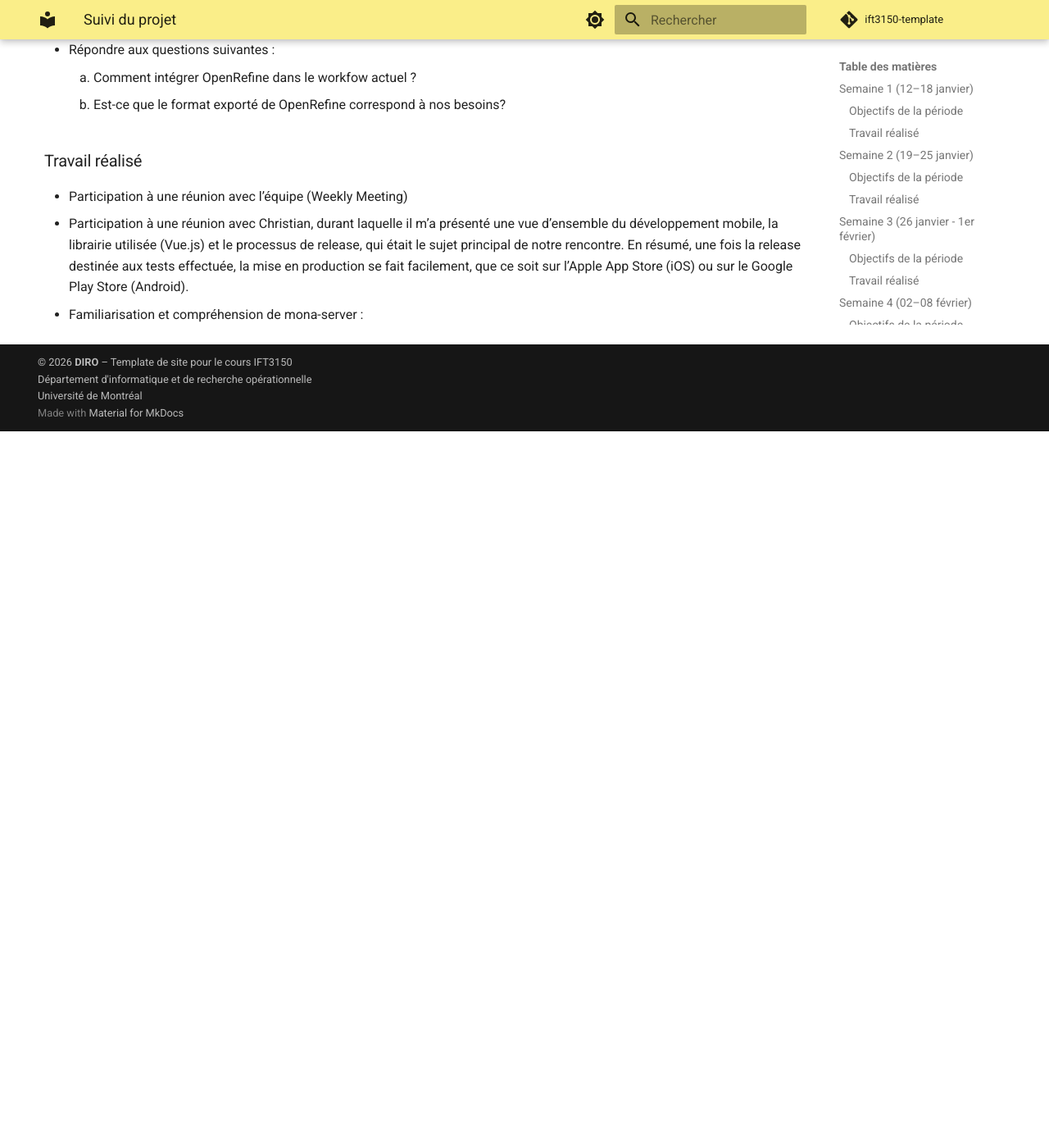
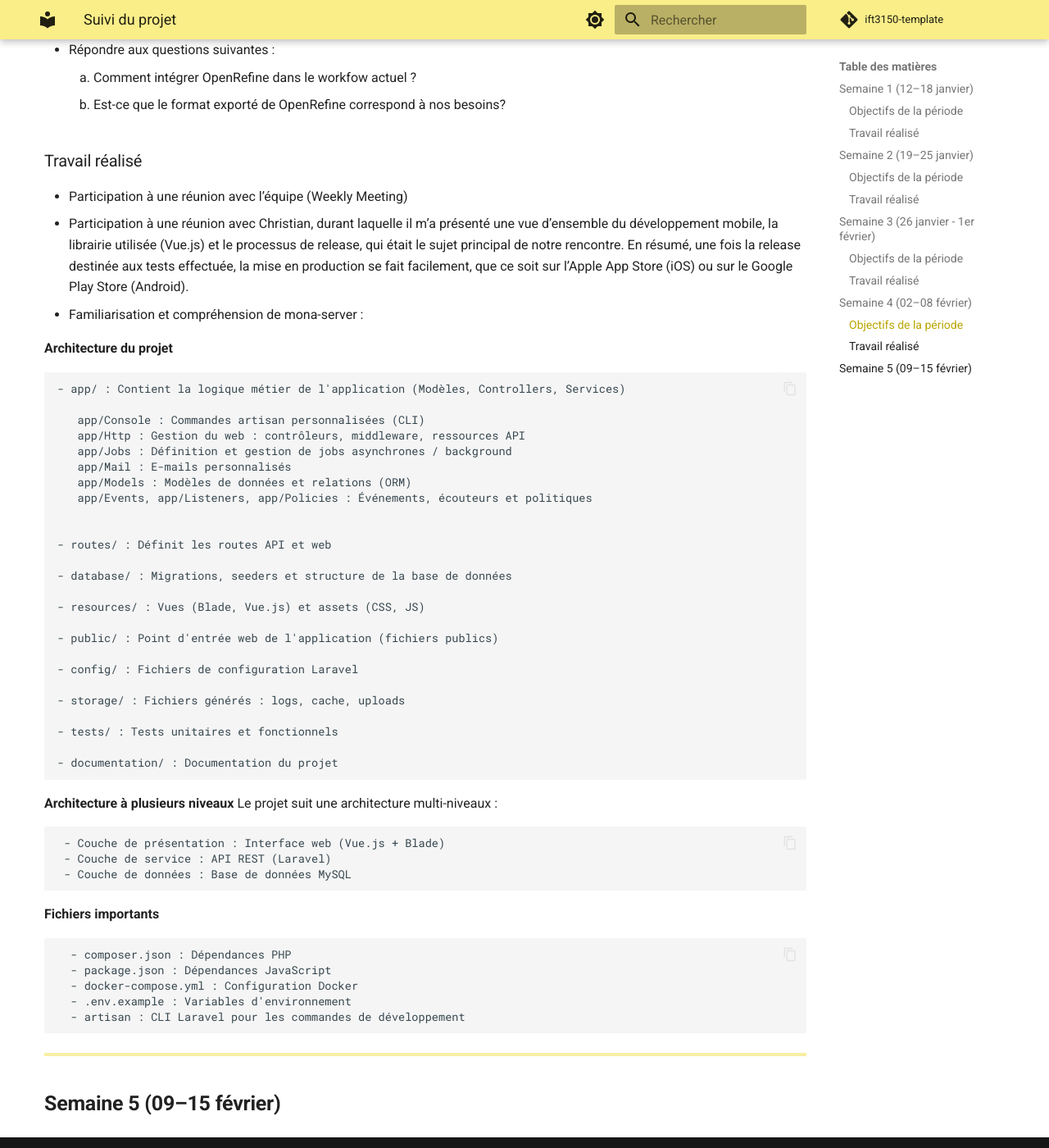
Before and after one commit to anissaofk/IFT-3150-MONA, an MkDocs documentation site: the page built from docs/suivi.md, in a window 1280 px wide and 1400 px high, scrolled down 3908 px. Shown: the whole window at 82% size. Built offline with MkDocs 1.6.1 and Material for MkDocs 9.7.7, drawn with Linux system fonts in a browser that asks for light colours; comment, search, counter and statistics services are not loaded; before the commit the page ends 4434 px from its top, so only the background shows below that; some of the changed text lies outside the part shown.

Commit message:
upDate semaine 4

```diff
--- a/docs/suivi.md
+++ b/docs/suivi.md
@@ -79,20 +79,15 @@
 Après avoir effectuer ma rechecher j'ai pu organiser mes idées comme suit :
 
 <div style="position: relative; width: 100%; margin: 2rem auto;">
-<p style="text-align:center; font-style: italic; margin-top: -1rem;">
-  Cliquer sur le schéma pour l’ouvrir en plein écran
+<p style="text-align:center; font-style: italic; margin-top: -1rem;" onclick="window.open('../pdfs/ETL_process_num1.pdf','_blank')">
+    Cliquer ici pour ouvrir en plein écran
 </p>
-  <a href="../pdfs/ETL_process_num1.pdf" target="_blank"
-     style="position:absolute; inset:0; z-index:10;">
-  </a>
-
 <object
         data="../pdfs/ETL_process_num1.pdf"
         type="application/pdf"
         width="100%"
         height="550">
 </object>
-
 </div>
 
 <hr style="border: 0; height: 4px; background-color: #F7EFA2;">
@@ -139,20 +134,13 @@
   </ul>
 
 - J'ai exploré cette semaine quels étaient les avantages et inconvénients de l'utilisation du processus ETL au sein du projet MONA :
-<div style="position: relative; width: 100%; margin: 2rem auto;">
-<p style="text-align:center; font-style: italic; margin-top: -1rem;">
-  Cliquer sur le schéma pour l’ouvrir en plein écran
-</p>
-  <a href="../pdfs/etl_process_num2.pdf" target="_blank"
-     style="position:absolute; inset:0; z-index:10;">
-  </a>
 
-<object
-        data="../pdfs/etl_process_num2.pdf"
-        type="application/pdf"
-        width="100%"
-        height="550">
-</object>
+  <div style="position: relative; width: 100%; margin: 2rem auto;">
+  <p style="text-align:center; font-style: italic; margin-top: -1rem;" onclick="window.open('../pdfs/etl_process_num2.pdf','_blank')">
+    Cliquer ici pour ouvrir en plein écran
+  </p>
+
+  <object data="../pdfs/etl_process_num2.pdf" type="application/pdf" width="100%" height="550"></object>
 
 </div>
 
@@ -178,3 +166,50 @@
 - Participation à une réunion avec l’équipe (Weekly Meeting)
 - Participation à une réunion avec Christian, durant laquelle il m’a présenté une vue d’ensemble du développement mobile, la librairie utilisée (Vue.js) et le processus de release, qui était le sujet principal de notre rencontre. En résumé, une fois la release destinée aux tests effectuée, la mise en production se fait facilement, que ce soit sur l’Apple App Store (iOS) ou sur le Google Play Store (Android).
 - Familiarisation et compréhension de mona-server :
+
+**Architecture du projet**
+
+    - app/ : Contient la logique métier de l'application (Modèles, Controllers, Services)
+
+       app/Console : Commandes artisan personnalisées (CLI)
+       app/Http : Gestion du web : contrôleurs, middleware, ressources API
+       app/Jobs : Définition et gestion de jobs asynchrones / background
+       app/Mail : E-mails personnalisés
+       app/Models : Modèles de données et relations (ORM)
+       app/Events, app/Listeners, app/Policies : Événements, écouteurs et politiques
+
+
+    - routes/ : Définit les routes API et web
+
+    - database/ : Migrations, seeders et structure de la base de données
+
+    - resources/ : Vues (Blade, Vue.js) et assets (CSS, JS)
+
+    - public/ : Point d'entrée web de l'application (fichiers publics)
+
+    - config/ : Fichiers de configuration Laravel
+
+    - storage/ : Fichiers générés : logs, cache, uploads
+
+    - tests/ : Tests unitaires et fonctionnels
+
+    - documentation/ : Documentation du projet
+
+**Architecture à plusieurs niveaux**
+Le projet suit une architecture multi-niveaux :
+
+     - Couche de présentation : Interface web (Vue.js + Blade)
+     - Couche de service : API REST (Laravel)
+     - Couche de données : Base de données MySQL
+
+**Fichiers importants**
+
+      - composer.json : Dépendances PHP
+      - package.json : Dépendances JavaScript
+      - docker-compose.yml : Configuration Docker
+      - .env.example : Variables d'environnement
+      - artisan : CLI Laravel pour les commandes de développement
+
+<hr style="border: 0; height: 4px; background-color: #F7EFA2;">
+
+## **Semaine 5 (09–15 février)**
```
Also changed, not shown: docs/index.md (+1 -1 lines).
